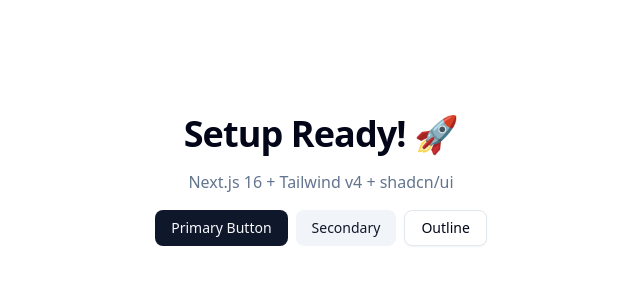
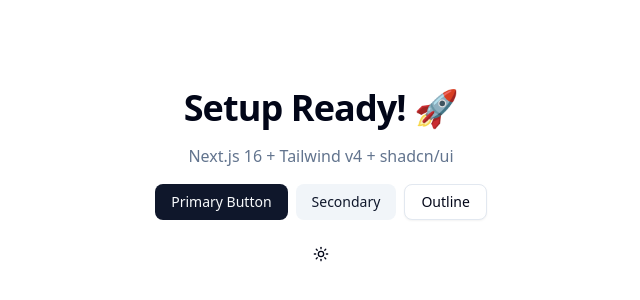
Before and after one commit to Avin1731/XtePort.nx-1412, a Next.js app: page / in a window 1280 px wide. Shown: the part 220-520 px from the top of the page, without its empty margins (319-959 px from the left). Built offline with nearby package versions, Linux system fonts and the light colour scheme.

Commit message:
feat: implement dark mode toggle

```diff
--- a/src/app/page.tsx
+++ b/src/app/page.tsx
@@ -1,4 +1,5 @@
 import { Button } from "@/components/ui/button"
+import { ThemeToggle } from "@/components/theme-toggle"
 
 export default function Home() {
   return (
@@ -10,6 +11,7 @@
         <Button variant="secondary">Secondary</Button>
         <Button variant="outline">Outline</Button>
       </div>
+      <ThemeToggle />
     </div>
   )
 }
--- /dev/null
+++ b/src/components/theme-toggle.tsx
@@ -0,0 +1,23 @@
+"use client"
+
+import * as React from "react"
+import { Moon, Sun } from "lucide-react"
+import { useTheme } from "next-themes"
+
+import { Button } from "@/components/ui/button"
+
+export function ThemeToggle() {
+  const { setTheme, theme } = useTheme()
+
+  return (
+    <Button
+      variant="ghost"
+      size="icon"
+      onClick={() => setTheme(theme === "light" ? "dark" : "light")}
+    >
+      <Sun className="h-[1.2rem] w-[1.2rem] rotate-0 scale-100 transition-all dark:-rotate-90 dark:scale-0" />
+      <Moon className="absolute h-[1.2rem] w-[1.2rem] rotate-90 scale-0 transition-all dark:rotate-0 dark:scale-100" />
+      <span className="sr-only">Toggle theme</span>
+    </Button>
+  )
+}
```
